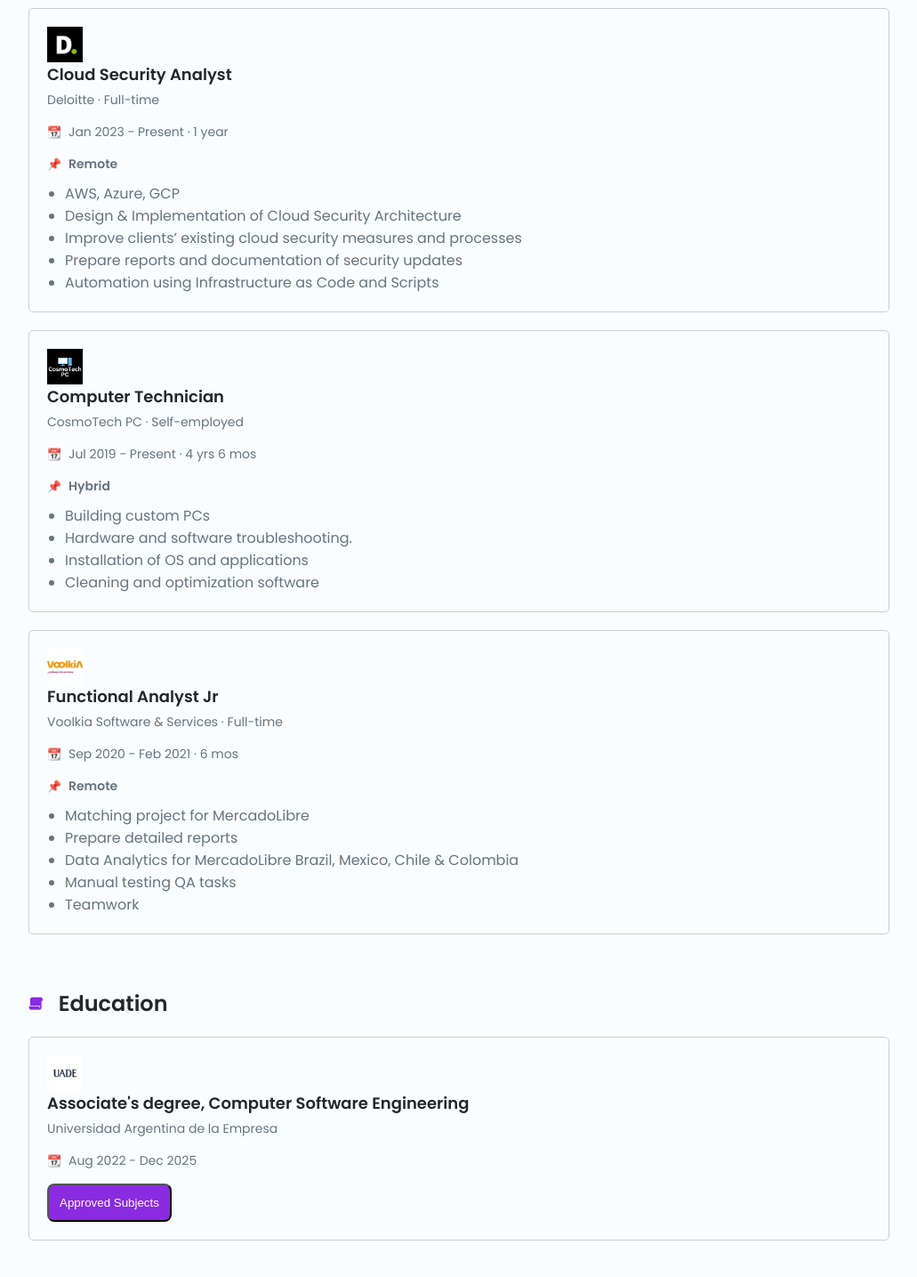
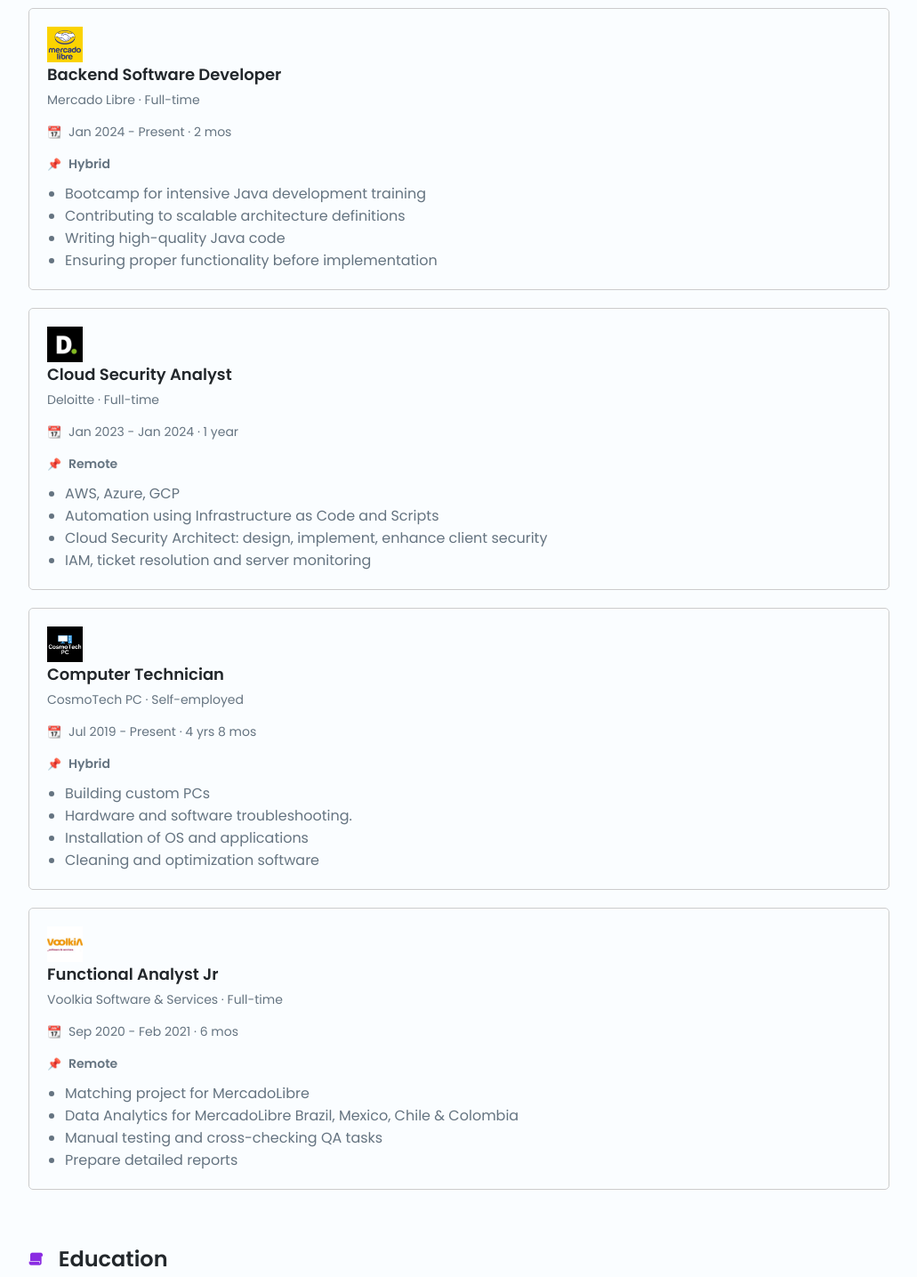
Before and after one commit to valentincampestri/CV, a plain HTML site: page index.html in a window 1280 px wide. Shown: the part 1420-2855 px from the top of the page at 89% size, without its empty margins (124-1155 px from the left). Drawn offline with nearby package versions, Linux system fonts and the light colour scheme.

Commit message:
Se agrega nueva experiencia laboral, y certificado, se modifica el CV.pdf

```diff
--- a/index.html
+++ b/index.html
@@ -60,7 +60,7 @@
             </div>
 
             <div class="profile__buttons">
-                <a download="" href="assets/pdf/Valentin Campestri Software Developer.pdf" class="button">
+                <a download="" href="assets/pdf/Valentin Campestri Backend Software Developer.pdf" class="button">
                     Download CV <i class="ri-download-line"></i>
                 </a>
 
@@ -120,31 +120,46 @@
                             <i class="ri-briefcase-line"></i>
                             Experience
                         </h2>
+                        <!-- Backend Software Developer -->
+                        <div class="experience__job" data-aos="fade-right" data-aos-duration="2000">
+                            <a href="https://careers-meli.mercadolibre.com/en?utm_source=LinkedIn&utm_medium=Bot%C3%B3n_PaginaInicio&utm_campaign=Boton_LKD_Hi&utm_id=Boton_LKD_Hisp" target="_blank">
+                                <img src="assets/img/mercadolibre-logo.png" alt="Mercado Libre Logo" class="experience__logo">
+                            </a>
+                            <h3 class="experience__position">Backend Software Developer</h3>
+                            <p class="experience__company">Mercado Libre · Full-time</p>
+                            <p class="experience__date">Jan 2024 - Present · 2 mos</p>
+                            <p class="experience__location">Hybrid</p>
+                            <ul class="experience__details">
+                                <li>Bootcamp for intensive Java development training</li>
+                                <li>Contributing to scalable architecture definitions</li>
+                                <li>Writing high-quality Java code</li>
+                                <li>Ensuring proper functionality before implementation</li>
+                            </ul>
+                        </div>
                         <!-- Cloud Security Analyst -->
-                        <div class="experience__job" data-aos="fade-right" data-aos-duration="2000">
+                        <div class="experience__job" data-aos="fade-left" data-aos-duration="2000">
                             <a href="https://www.deloitte.com/global/en.html" target="_blank">
                                 <img src="assets/img/deloitte-logo.png" alt="Deloitte Logo" class="experience__logo">
                             </a>
                             <h3 class="experience__position">Cloud Security Analyst</h3>
                             <p class="experience__company">Deloitte · Full-time</p>
-                            <p class="experience__date">Jan 2023 - Present · 1 year</p>
+                            <p class="experience__date">Jan 2023 - Jan 2024 · 1 year</p>
                             <p class="experience__location">Remote</p>
                             <ul class="experience__details">
                                 <li>AWS, Azure, GCP</li>
-                                <li>Design & Implementation of Cloud Security Architecture</li>
-                                <li>Improve clients’ existing cloud security measures and processes</li>
-                                <li>Prepare reports and documentation of security updates</li>
                                 <li>Automation using Infrastructure as Code and Scripts</li>
+                                <li>Cloud Security Architect: design, implement, enhance client security</li>
+                                <li>IAM, ticket resolution and server monitoring</li>
                             </ul>
                         </div>
                         <!-- Computer Technician -->
-                        <div class="experience__job" data-aos="fade-left" data-aos-duration="2000">
+                        <div class="experience__job" data-aos="fade-right" data-aos-duration="2000">
                             <a href="https://www.instagram.com/cosmotechpc" target="_blank">
                                 <img src="assets/img/cosmotech-logo.png" alt="CosmoTech PC Logo" class="experience__logo">
                             </a>
                             <h3 class="experience__position">Computer Technician</h3>
                             <p class="experience__company">CosmoTech PC · Self-employed</p>
-                            <p class="experience__date">Jul 2019 - Present · 4 yrs 6 mos</p>
+                            <p class="experience__date">Jul 2019 - Present · 4 yrs 8 mos</p>
                             <p class="experience__location">Hybrid</p>
                             <ul class="experience__details">
                                 <li>Building custom PCs</li>
@@ -154,7 +169,7 @@
                             </ul>
                         </div>
                         <!-- Functional Analyst Jr -->
-                        <div class="experience__job" data-aos="fade-right" data-aos-duration="2000">
+                        <div class="experience__job" data-aos="fade-left" data-aos-duration="2000">
                             <a href="https://www.voolkia.com/" target="_blank">
                                 <img src="assets/img/voolkia-logo.png" alt="Voolkia Software & Services Logo" class="experience__logo">
                             </a>
@@ -164,10 +179,9 @@
                             <p class="experience__location">Remote</p>
                             <ul class="experience__details">
                                 <li>Matching project for MercadoLibre</li>
+                                <li>Data Analytics for MercadoLibre Brazil, Mexico, Chile & Colombia</li>
+                                <li>Manual testing and cross-checking QA tasks</li>
                                 <li>Prepare detailed reports</li>
-                                <li>Data Analytics for MercadoLibre Brazil, Mexico, Chile & Colombia</li>
-                                <li>Manual testing QA tasks</li>
-                                <li>Teamwork</li>
                             </ul>
                         </div>
                     </div>
@@ -249,6 +263,14 @@
                             Licenses & Certifications
                         </h2>
                         <ul class="certifications__list">
+                            <!-- IT Bootcamp - Java -->
+                            <li class="certifications__item">
+                                <a href="#" target="_blank">
+                                    <img src="assets/img/digitalhouse-logo.png" alt="Digital House Logo" class="certifications__logo">
+                                    <img src="assets/img/mercadolibre-logo.png" alt="Mercado Libre Logo" class="certifications__logo">
+                                    IT Bootcamp - Java | Digital House & Mercado Libre
+                                </a>
+                            </li>
                             <!-- AWS Certified Cloud Practitioner -->
                             <li class="certifications__item">
                                 <a href="https://www.credly.com/badges/b64f73b0-18bd-4b90-aac9-6f7e6eb4724d/linked_in_profile" target="_blank">
```
Also changed, not shown: assets/img/digitalhouse-logo.png (added), assets/img/mercadolibre-logo.png (added), 2 other files.
